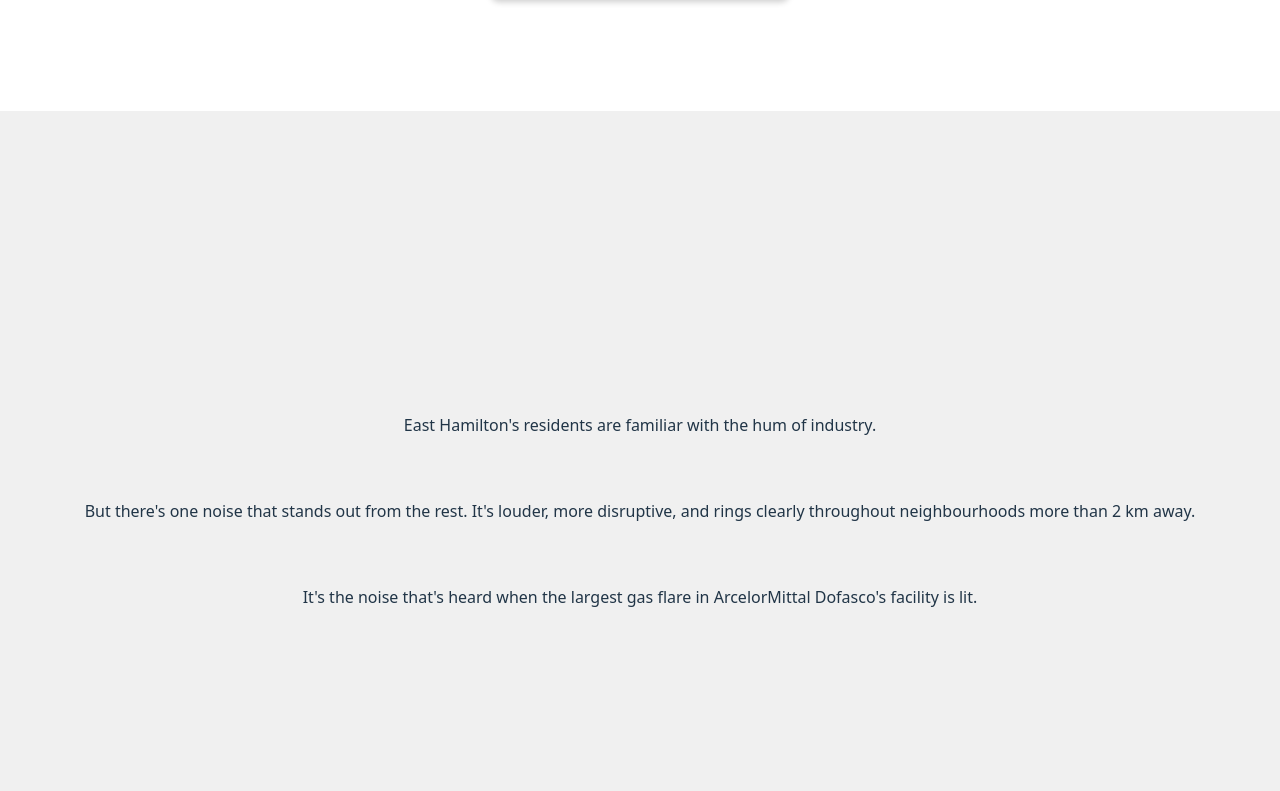
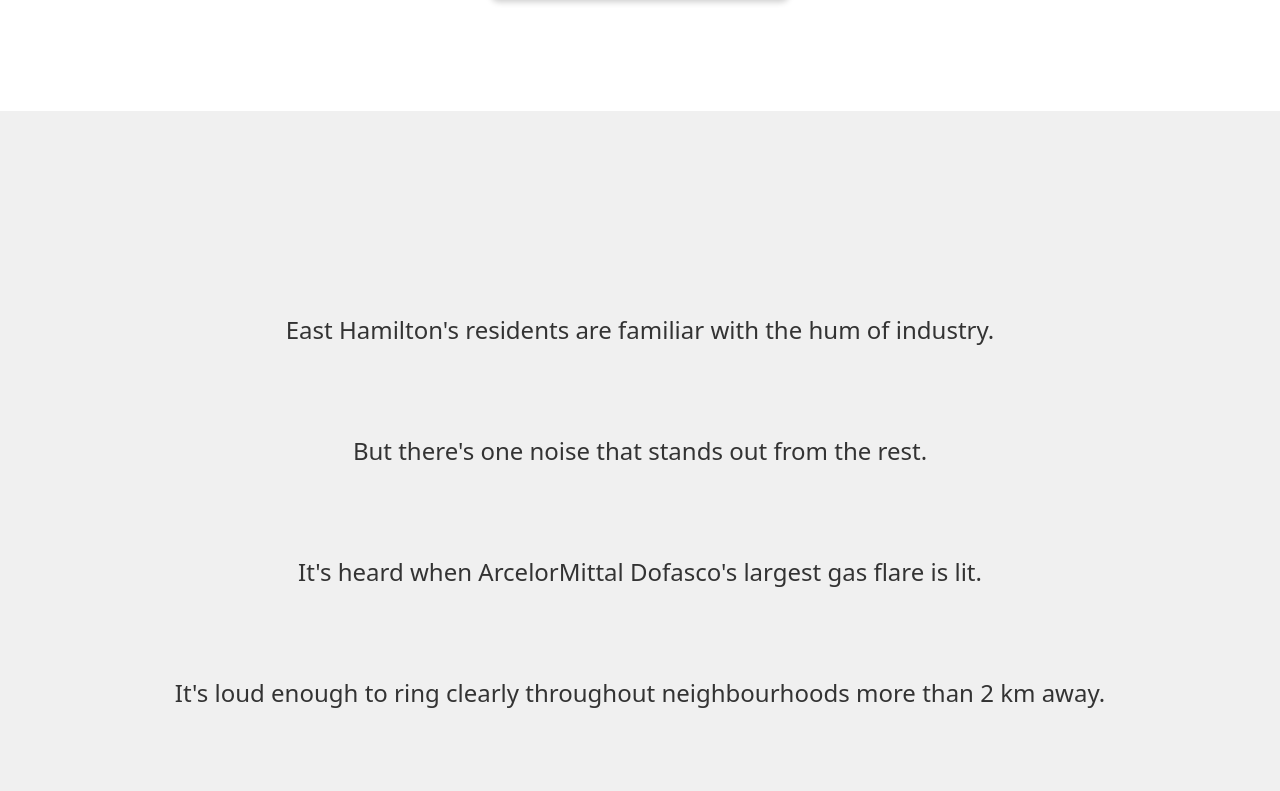
Before and after one commit to theflarewatchdog/theflarewatchdog, a Vue app: page / in a window 1280 px wide. Shown: the part 689-1480 px from the top of the page. Built offline with nearby package versions, Linux system fonts and the light colour scheme.

Commit message:
fine for now

```diff
--- a/src/components/About.vue
+++ b/src/components/About.vue
@@ -2,15 +2,18 @@
 </script>
 
 <template>
-  <section id="about">
+  <section id="about" class="text-content">
     <p>
       East Hamilton's residents are familiar with the hum of industry.
     </p>
     <p>
-      But there's one noise that stands out from the rest. It's louder, more disruptive, and rings clearly throughout neighbourhoods more than 2 km away.
+      But there's one noise that stands out from the rest.
     </p>
     <p>
-      It's the noise that's heard when the largest gas flare in ArcelorMittal Dofasco's facility is lit.
+      It's heard when ArcelorMittal Dofasco's largest gas flare is lit.
+    </p>
+    <p>
+      It's loud enough to ring clearly throughout neighbourhoods more than 2 km away.
     </p>
   </section>
 </template>
--- a/src/components/Why.vue
+++ b/src/components/Why.vue
@@ -2,7 +2,7 @@
 </script>
 
 <template>
-  <section id="why">
+  <section id="why" class="text-content">
     <p>
       By reporting this noise with video evidence of the flare, you are helping our community send a clear message:
     </p>
```
